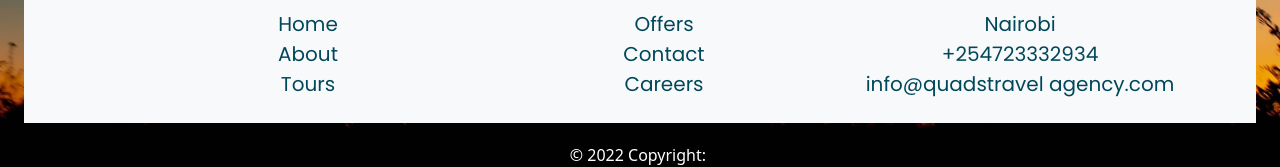
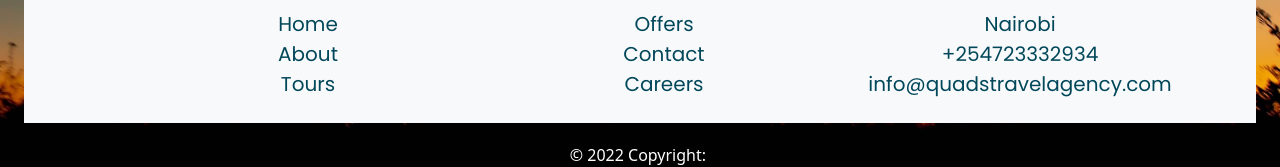
Before and after one commit to Gideon-kirimanjaro/Quads-Travel-Agency, a Next.js app: page / in a window 1280 px wide. Shown: the part 3342-3509 px from the top of the page. Built offline with nearby package versions, Linux system fonts and the light colour scheme.

Commit message:
email update

```diff
--- a/components/Ui/FooterContainer/FooterContainer.js
+++ b/components/Ui/FooterContainer/FooterContainer.js
@@ -96,7 +96,7 @@ const FooterContainer = () => {
                         className="text-dark"
                         id={Styles.mailLink}
                       >
-                        info@quadstravel agency.com
+                        info@quadstravelagency.com
                       </Link>
                     </li>
                   </ul>
```
